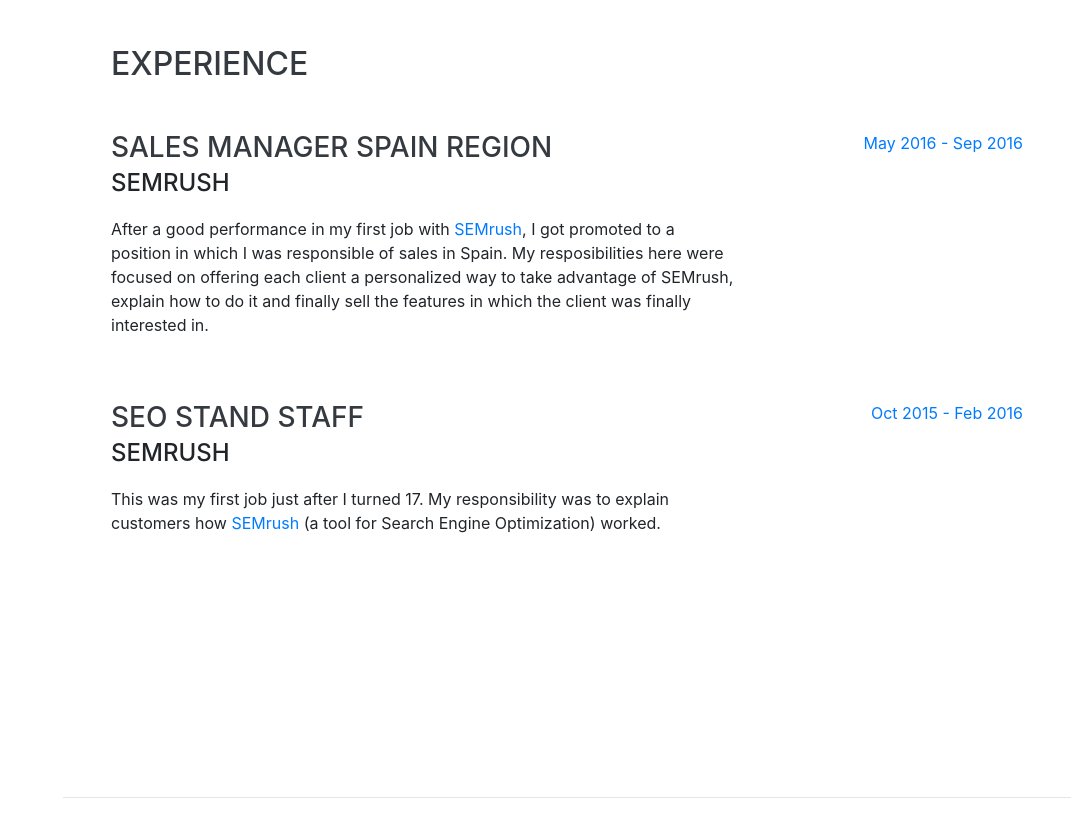
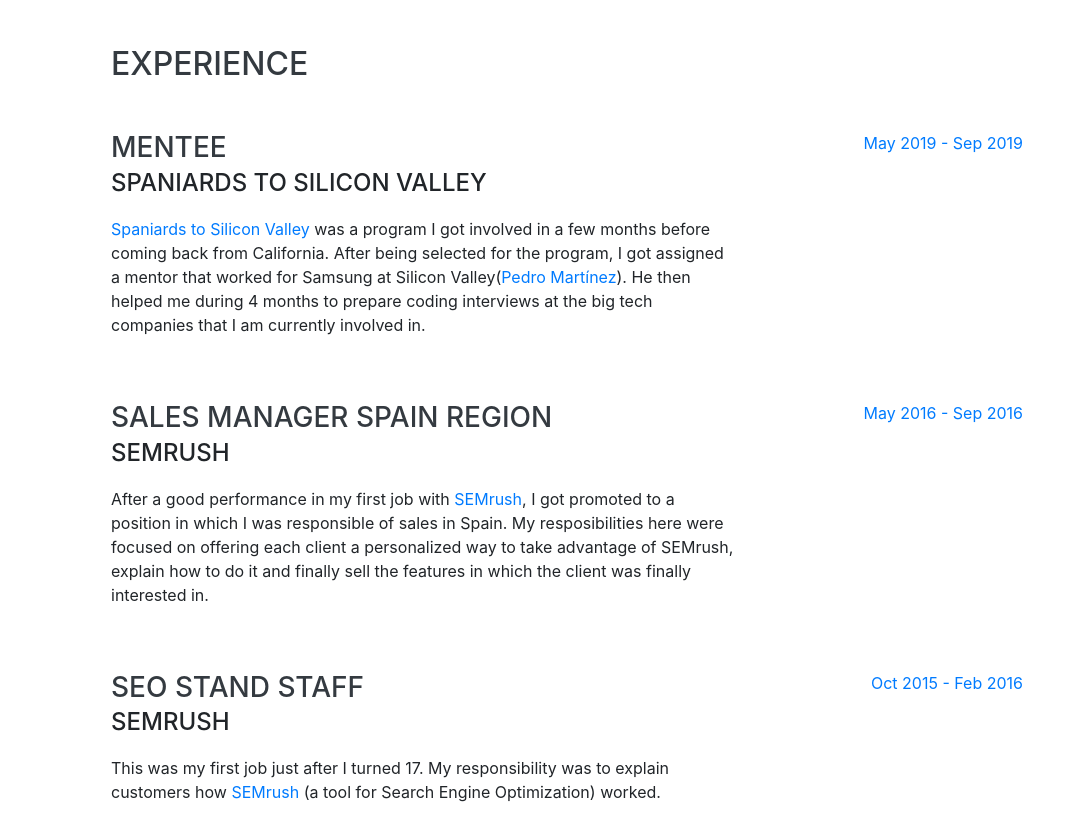
Before and after one commit to criskgl/criskgl.github.io, a website with bundled scripts: page index.html in a window 1280 px wide. Shown: the part 804-1627 px from the top of the page, without its empty margins (209-1280 px from the left). Built offline with nearby package versions, Linux system fonts and the light colour scheme; a web font is replaced by a local one.

Commit message:
added spaniards

```diff
--- a/index.html
+++ b/index.html
@@ -92,7 +92,16 @@
       <div class="w-100">
         <h2 class="mb-5">Experience</h2>
 
-
+        <div class="resume-item d-flex flex-column flex-md-row justify-content-between mb-5">
+          <div class="resume-content">
+            <h3 class="mb-0">Mentee</h3>
+            <div class="subheading mb-3">Spaniards to Silicon Valley</div>
+            <p><a href="https://spaniardstosv.org/">Spaniards to Silicon Valley</a> was a program I got involved in a few months before coming back from California. After being selected for the program, I got assigned a mentor that worked for Samsung at Silicon Valley(<a href="https://www.linkedin.com/in/pedromartinezlop3z/">Pedro Martínez</a>). He then helped me during 4 months to prepare coding interviews at the big tech companies that I am currently involved in.
+          </div>
+          <div class="resume-date text-md-right">
+            <span class="text-primary">May 2019 - Sep 2019</span>
+          </div>
+        </div>
 
         <div class="resume-item d-flex flex-column flex-md-row justify-content-between mb-5">
           <div class="resume-content">
@@ -293,8 +302,8 @@
     <section class="resume-section p-3 p-lg-5 d-flex align-items-center" id="interests">
       <div class="w-100">
         <h2 class="mb-5">Interests</h2>
-        <p>Apart from being a software developer, I enjoy most of my time being outdoors. In the winter, I usually travel to warmer places. During the warmer months here in California, I enjoy running, swimming and playing soccer or squash with my friends.</p>
-        <p class="mb-0">When forced indoors, I follow a number of sci-fi and fantasy genre movies and television shows. I also like to follow the crypto world whenever I have time.</p>
+        <p>Apart from being a software developer, I enjoy most of my time being outdoors. In the winter, I usually travel to warmer places. During the warmer months here in Madrid, I enjoy running, swimming and playing soccer or squash with my friends.</p>
+        <p class="mb-0">When forced indoors, I follow a number of sci-fi and fantasy genre movies and television shows. I also like to follow the crypto world.</p>
       </div>
     </section>
 
```
